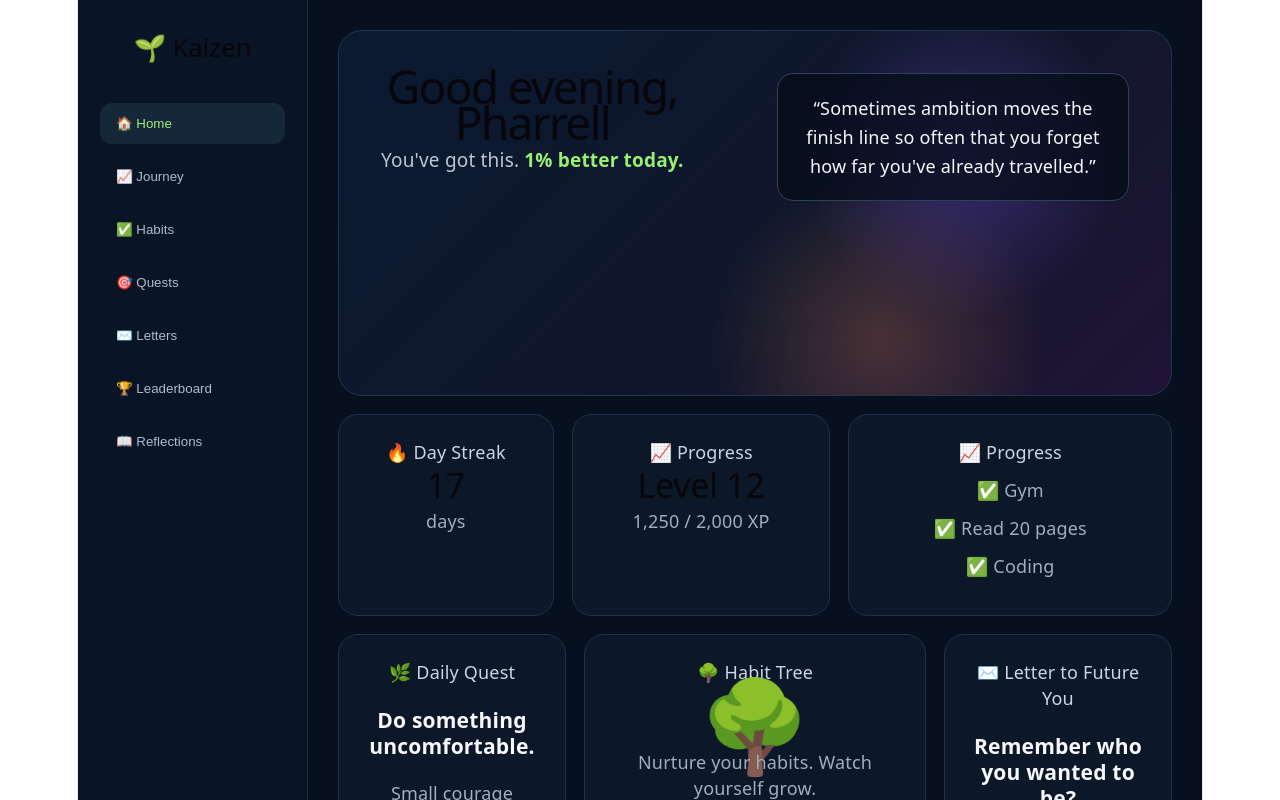
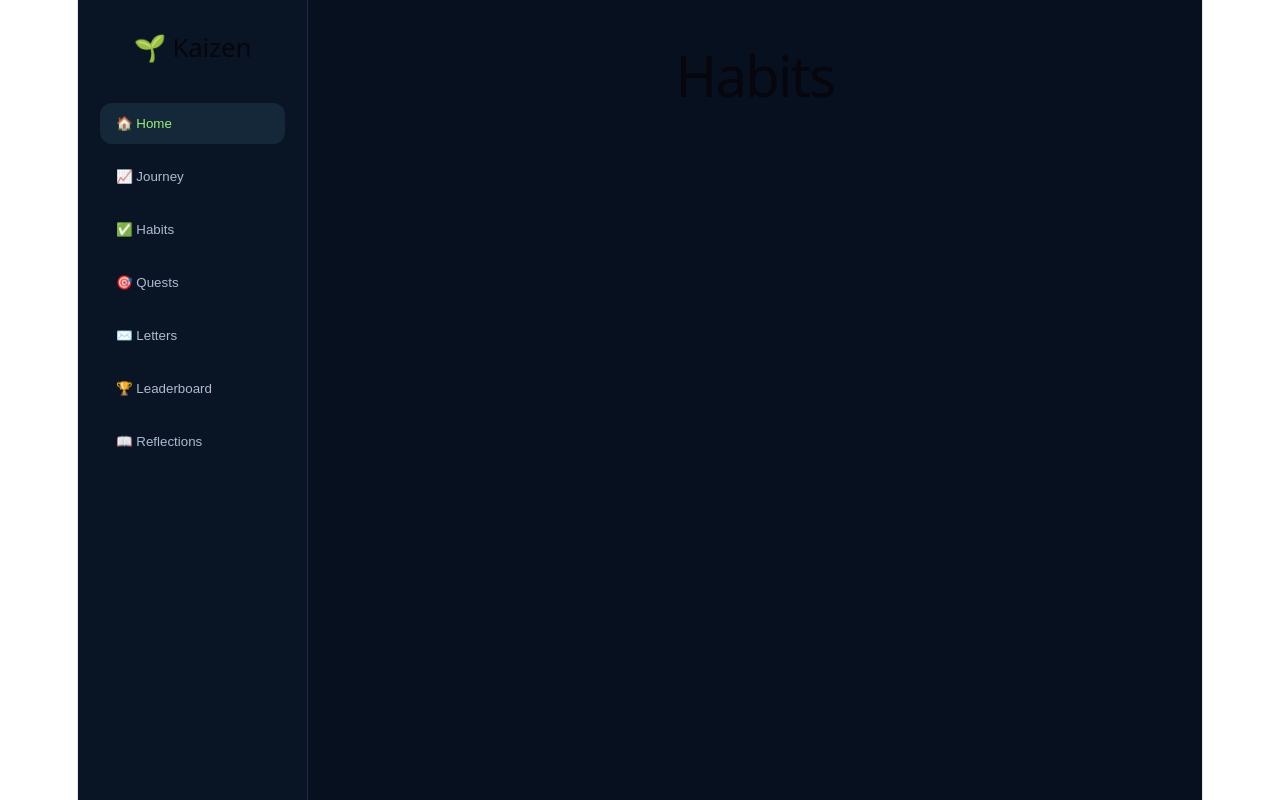
Before and after one commit to PharrellDunc/Kaizen, a React (Vite) app: page / in a window 1280 px wide. Both pictures are taken after a click on the button "✅ Habits". Shown: the top 800 px of the page. Built offline with nearby package versions, Linux system fonts and the light colour scheme.

Commit message:
finalised page navigation

```diff
--- a/src/App.tsx
+++ b/src/App.tsx
@@ -12,17 +12,13 @@ const [currentPage, setCurrentPage] = useState("home");
     <h2>🌱 Kaizen</h2>
 
     <nav>
-      <button onClick={() => setCurrentPage("home")}>
-        🏠 Home
-      </button>
-      <button onClick={() => setCurrentPage("journey")}>
-        📈 Journey
-          </button>
-      <button>✅ Habits</button>
-      <button>🎯 Quests</button>
-      <button>✉️ Letters</button>
-      <button>🏆 Leaderboard</button>
-      <button>📖 Reflections</button>
+<button onClick={() => setCurrentPage("home")}>🏠 Home</button>
+<button onClick={() => setCurrentPage("journey")}>📈 Journey</button>
+<button onClick={() => setCurrentPage("habits")}>✅ Habits</button>
+<button onClick={() => setCurrentPage("quests")}>🎯 Quests</button>
+<button onClick={() => setCurrentPage("letters")}>✉️ Letters</button>
+<button onClick={() => setCurrentPage("leaderboard")}>🏆 Leaderboard</button>
+<button onClick={() => setCurrentPage("reflections")}>📖 Reflections</button>
     </nav>
   </aside>
 
@@ -97,8 +93,38 @@ task={[
   </main>
 )}
 
+{currentPage === "habits" && (
+  <main className="dashboard">
+    <h1>Habits</h1>
+  </main>
+)}
+
+{currentPage === "quests" && (
+  <main className="dashboard">
+    <h1>Quests</h1>
+  </main>
+)}
+
+{currentPage === "letters" && (
+  <main className="dashboard">
+    <h1>Letters</h1>
+  </main>
+)}
+
+{currentPage === "leaderboard" && (
+  <main className="dashboard">
+    <h1>Leaderboard</h1>
+  </main>
+)}
+
+{currentPage === "reflections" && (
+  <main className="dashboard">
+    <h1>Reflections</h1>
+  </main>
+)}
+
 </div>
 );
 }
 
-export default App
+export default App;
```
Lines whose indentation alone changed are shown as unchanged.
